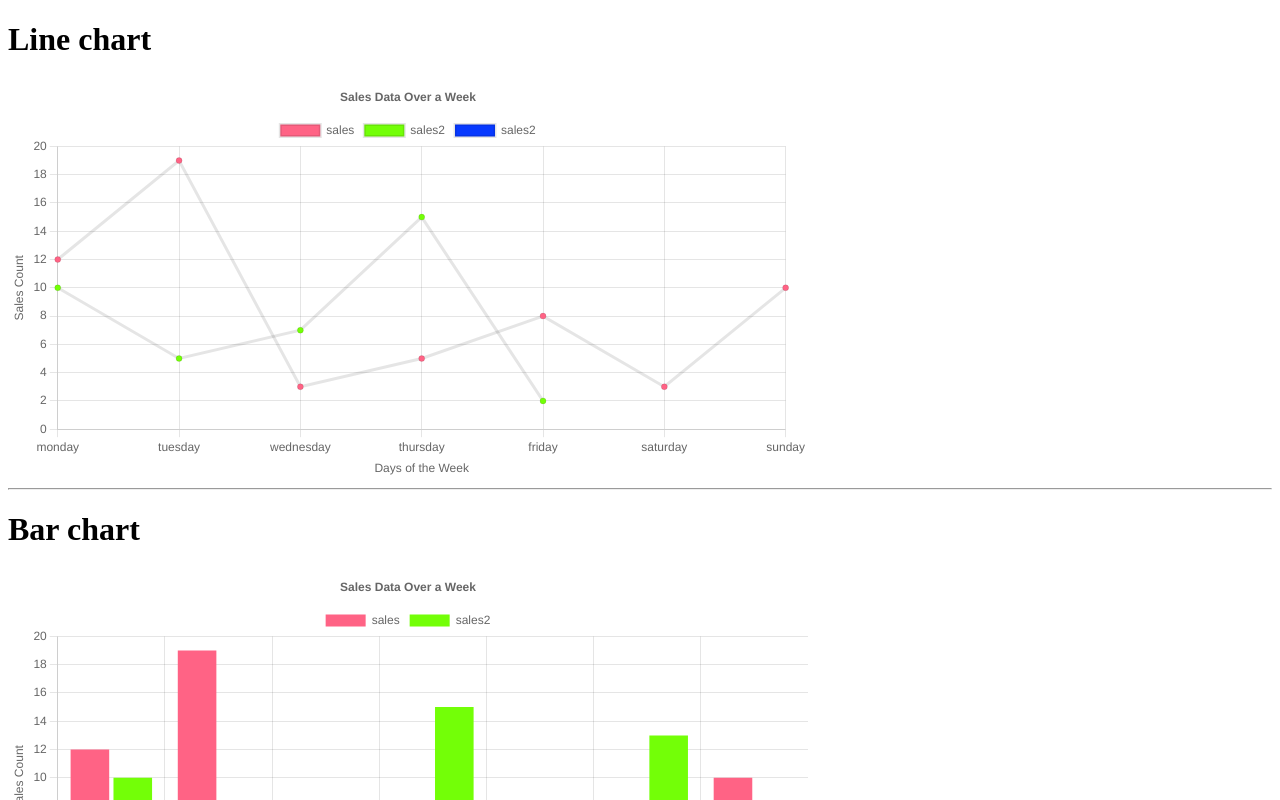
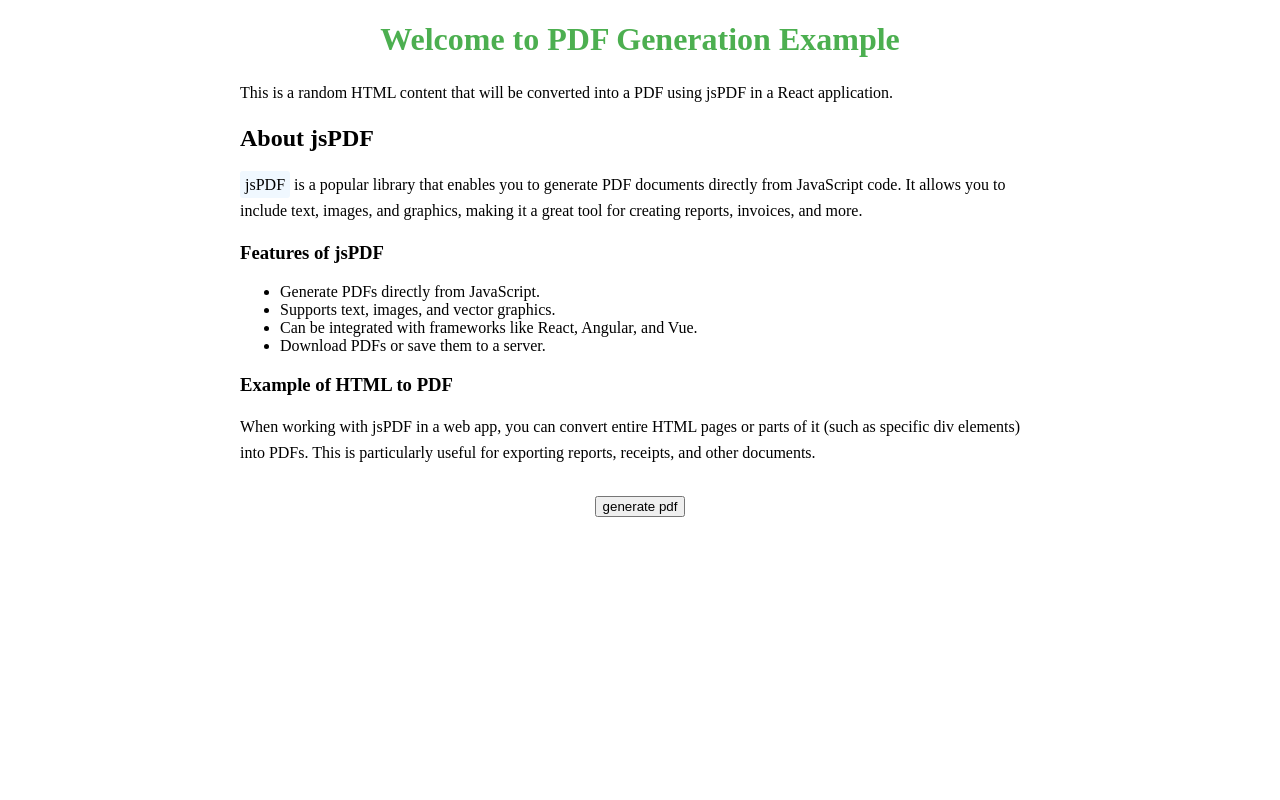
Before and after one commit to Yadnesh-Ranshevare/learn-react, a React app in the folder vite-project/: page /sem in a window 1280 px wide. Shown: the top 800 px of the page. Built offline with nearby package versions, Linux system fonts and the light colour scheme; the HTML template or start-up script is replaced by a standard one.

Commit message:
converting the html into pdf

```diff
--- a/vite-project/package.json
+++ b/vite-project/package.json
@@ -12,6 +12,8 @@
   "dependencies": {
     "@reduxjs/toolkit": "^2.4.0",
     "chart.js": "^4.4.8",
+    "html2canvas": "^1.4.1",
+    "jspdf": "^3.0.1",
     "react": "^18.3.1",
     "react-chartjs-2": "^5.3.0",
     "react-dom": "^18.3.1",
--- /dev/null
+++ b/vite-project/src/jsPDF/JsPDF.jsx
@@ -0,0 +1,68 @@
+import React, { useRef } from 'react'
+import html2canvas from "html2canvas"
+import JsPDF from "jspdf"
+import "./style.css"
+
+export default function JsPDFGenerator() {
+    const printRef = useRef()
+
+
+    const generatePdf = async () => {
+        const element = printRef.current
+        console.log(element)
+        if(!element){
+            console.log("element not found")
+            return
+        }
+        const canvas = await html2canvas(element)
+        const data = canvas.toDataURL("image/png")
+
+        const pdf = new JsPDF({
+            orientation: "portrait",
+            unit: "px",
+            format: "a4"
+        });
+
+        const impProps = pdf.getImageProperties(data)
+
+
+        const pdfWidth = pdf.internal.pageSize.getWidth()
+        const pdfHeight = (impProps.height * pdfWidth / impProps.width)
+        pdf.addImage(data, "PNG", 0, 0, pdfWidth, pdfHeight)
+        pdf.save("document.pdf")
+
+        // console.log(pdfWidth,pdfHeight)
+    }
+
+
+  return (
+    <>
+        <div className="container">
+            <div ref={printRef}>
+                <h1>Welcome to PDF Generation Example</h1>
+                <p>This is a random HTML content that will be converted into a PDF using jsPDF in a React application.</p>
+
+                <h2>About jsPDF</h2>
+                <p><span className="highlight">jsPDF</span> is a popular library that enables you to generate PDF documents directly from JavaScript code. It allows you to include text, images, and graphics, making it a great tool for creating reports, invoices, and more.</p>
+
+                <h3>Features of jsPDF</h3>
+                <ul>
+                    <li>Generate PDFs directly from JavaScript.</li>
+                    <li>Supports text, images, and vector graphics.</li>
+                    <li>Can be integrated with frameworks like React, Angular, and Vue.</li>
+                    <li>Download PDFs or save them to a server.</li>
+                </ul>
+
+                <h3>Example of HTML to PDF</h3>
+                <p>When working with jsPDF in a web app, you can convert entire HTML pages or parts of it (such as specific div elements) into PDFs. This is particularly useful for exporting reports, receipts, and other documents.</p>
+
+            </div>
+        </div>
+        <div className="footer">
+            <button
+                onClick={()=>generatePdf()}
+            >generate pdf </button>
+        </div>
+    </>
+  )
+}
--- /dev/null
+++ b/vite-project/src/jsPDF/style.css
@@ -0,0 +1,23 @@
+.container {
+    max-width: 800px;
+    margin: auto;
+}
+h1 {
+    color: #4CAF50;
+    text-align: center;
+}
+p {
+    font-size: 16px;
+    line-height: 1.6;
+}
+.highlight {
+    background-color: #f0f8ff;
+    padding: 5px;
+    border-radius: 3px;
+}
+.footer {
+    margin-top: 30px;
+    text-align: center;
+    font-size: 14px;
+    color: gray;
+}
--- a/vite-project/src/main.jsx
+++ b/vite-project/src/main.jsx
@@ -9,10 +9,11 @@ import { createRoot } from 'react-dom/client'
 //import AdvanceContext from './contexAPI/advance/avanceContext'    //advance context
 //import TodoUsingContext from './contexAPI/todousingContext/TodoUsingContext'    //advance context (todo using context)
 // import ReduxToolKit from './rdux/reduxToolKit'
-import ChartJs from './chartJS/chart'
+// import ChartJs from './chartJS/chart'
+import JsPDFGenerator from './jsPDF/JsPDF'
 
 createRoot(document.getElementById('root')).render(
     <>
-    <ChartJs/>
+    <JsPDFGenerator/>
     </>
 )
```
Also changed, not shown: 1 other file (tests, documents, lock files or other folders).
